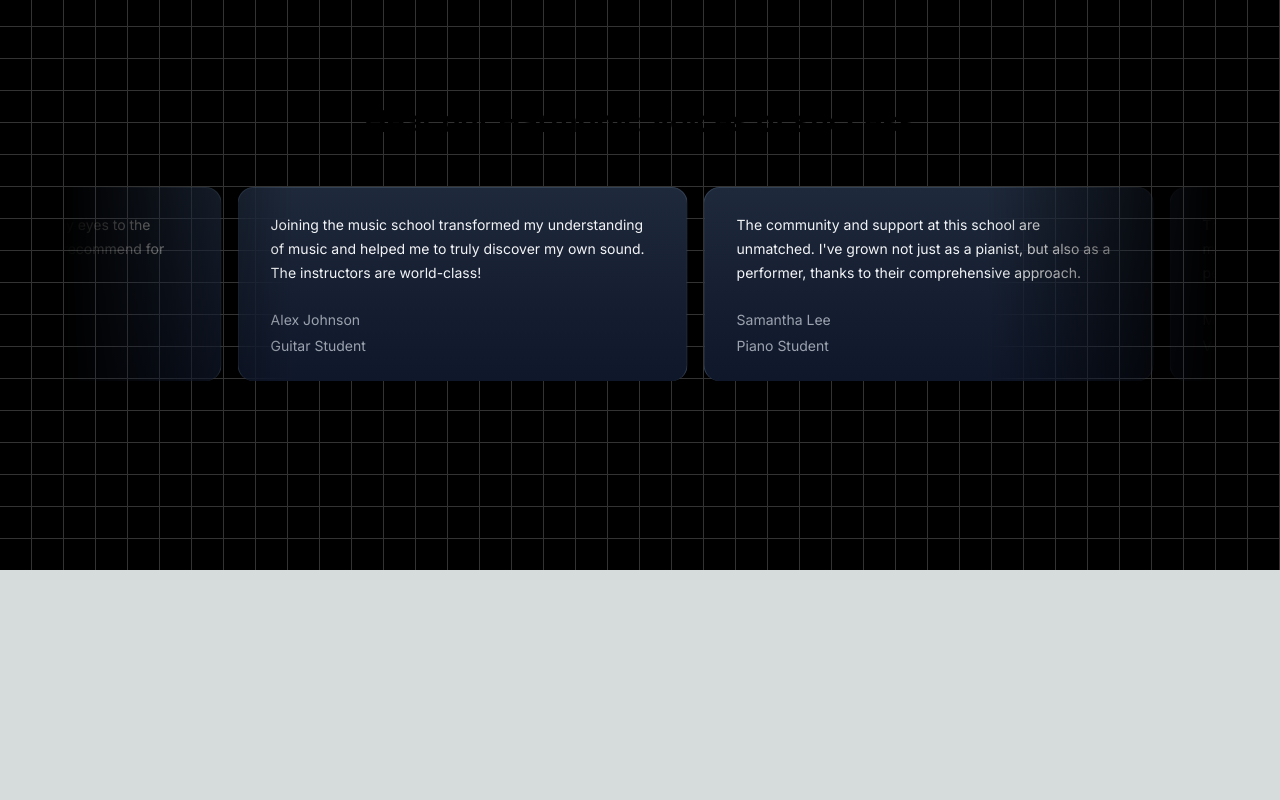
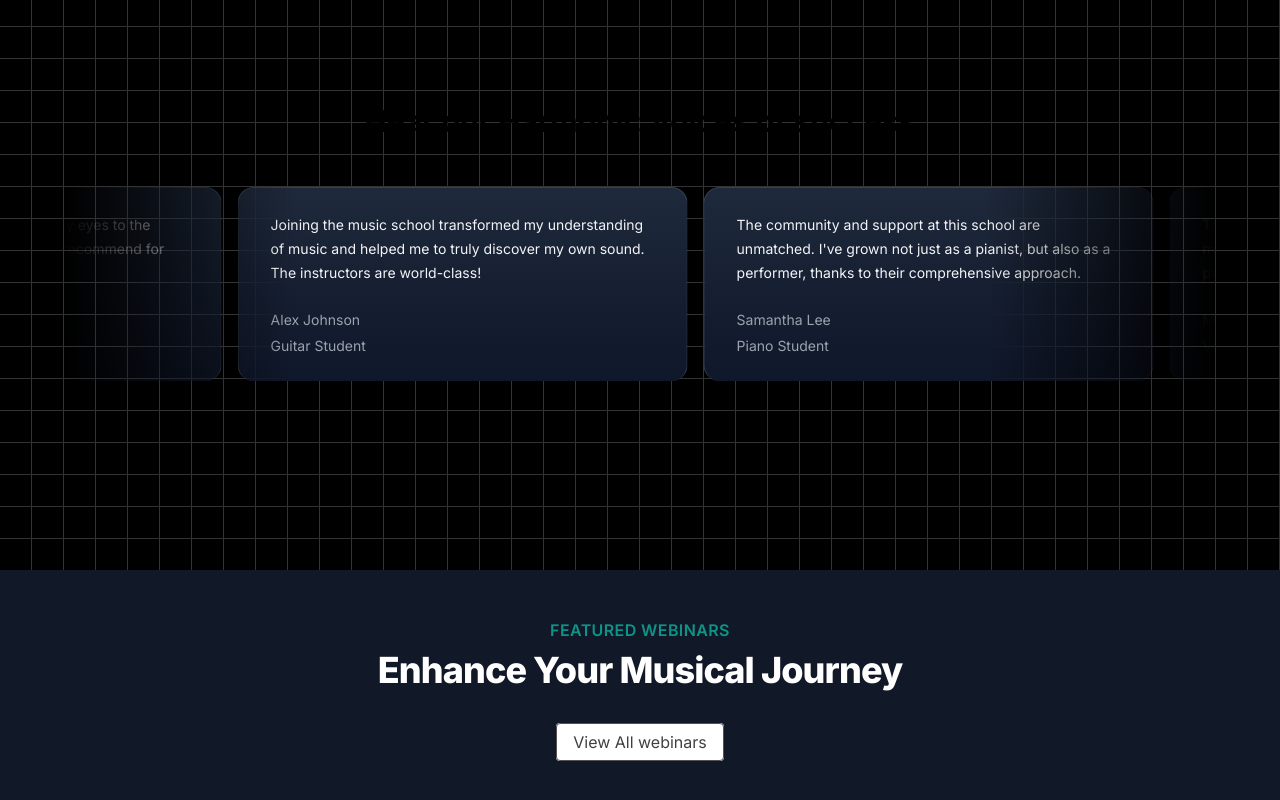
Before and after one commit to amw514/musicapp, a Next.js app: page / in a window 1280 px wide. Shown: the part 1998-2798 px from the top of the page. Before the commit the page ends 2568 px from the top, so only its background shows below. Built offline with nearby package versions, Linux system fonts and the light colour scheme.

Commit message:
Add UpcomingWebinars component to Home page

```diff
--- a/app/page.tsx
+++ b/app/page.tsx
@@ -1,6 +1,7 @@
 import FeaturedSection from "@/components/FeaturedSection";
 import HeroSection from "@/components/HeroSection";
 import TestimonialCards from "@/components/TestimonialCards";
+import UpcomingWebinars from "@/components/UpcomingWebinars";
 import { WhyUsSection } from "@/components/WhyUsSection";
 
 export default function Home() {
@@ -10,5 +11,6 @@
       <FeaturedSection/>
       <WhyUsSection/>
       <TestimonialCards/>
+      <UpcomingWebinars/>
     </main>
   )}
--- /dev/null
+++ b/components/UpcomingWebinars.tsx
@@ -0,0 +1,28 @@
+import Link from "next/link";
+
+const UpcomingWebinars = () => {
+  return (
+    <div className="p-12 bg-gray-900">
+      <div className="max-w-7xl mx-auto px-4 sm:px-6">
+        <div className="text-center">
+          <h2 className="text-base text-teal-600 font-semibold tracking-wide uppercase">
+            FEATURED WEBINARS
+          </h2>
+          <p className="mt-2 text-3xl leading-8 font-extrabold tracking-tight text-white sm:text-4xl">
+            Enhance Your Musical Journey
+          </p>
+        </div>
+        <div className="mt-10"></div>
+        <div className="text-center">
+        <Link href={"/"}
+          className="px-4 py-2 rounded border border-neutral-600 text-neutral-700 bg-white hover:bg-gray-100 transition duration-200"
+          >
+            View All webinars
+          </Link>
+        </div>
+      </div>
+    </div>
+  );
+};
+
+export default UpcomingWebinars;
```
